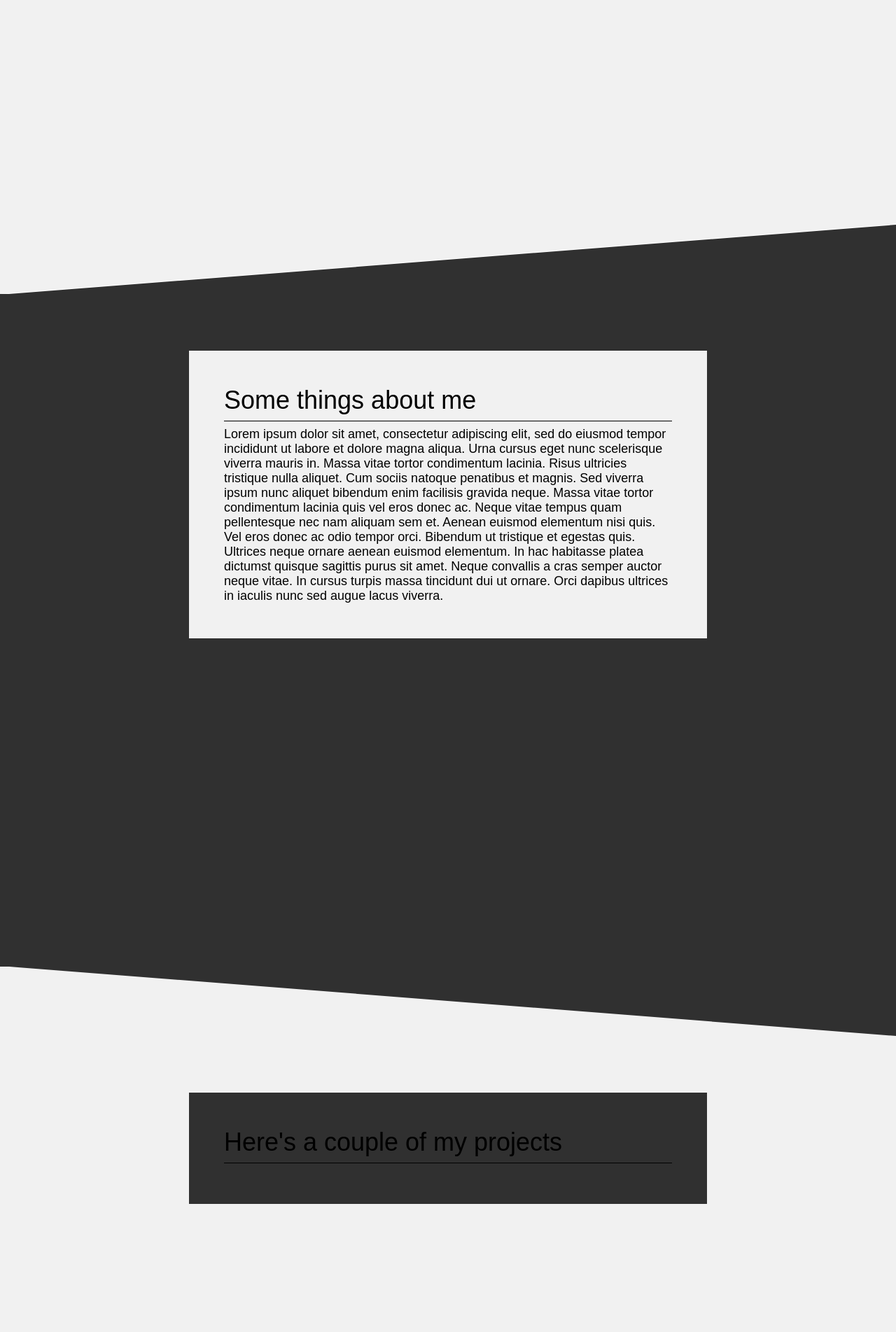
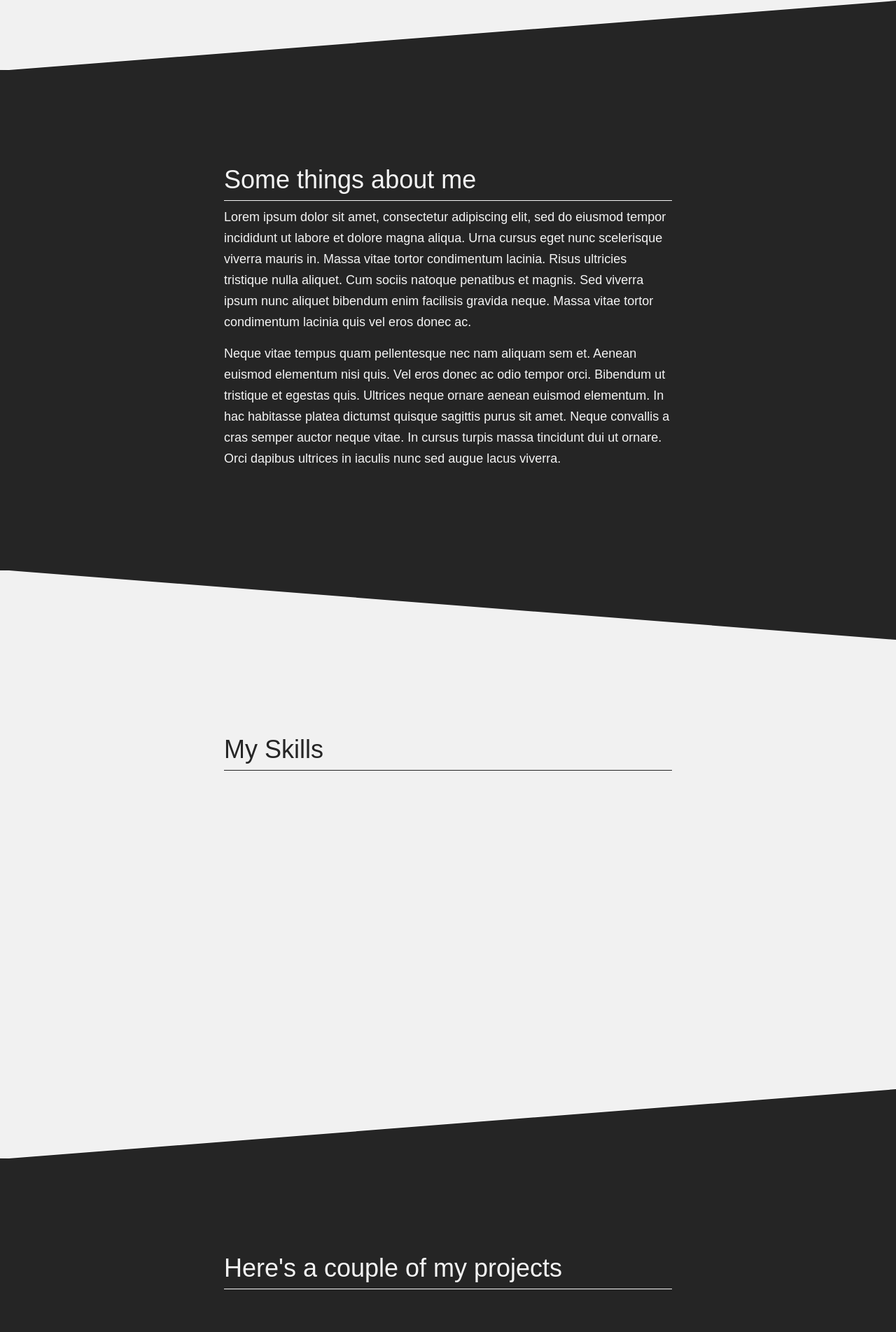
Before and after one commit to erichan42/Portfolio, a website: page index.html in a window 1280 px wide. Shown: the part 640-2543 px from the top of the page at 70% size. Drawn offline with Linux system fonts and the light colour scheme.

Commit message:
added skills tab

```diff
--- a/index.html
+++ b/index.html
@@ -22,13 +22,16 @@
 				<a href="#about">
 					<li>About Me</li>
 				</a>
+				<a href="#skills">
+					<li>Skills</li>
+				</a>
 				<a href="#projects">
 					<li>Projects</li>
 				</a>
 			</ul>
 		</div>
 		<div class="main">
-			<h1 class="noselect">I'm Eric.</br>
+			<h1 class="noselect">Hi, I'm Eric.</br>
 				I code.</h1>
 			<div class="button-container noselect">
 				<div id="button-start" function="onClick()">
@@ -37,17 +40,51 @@
 			</div>
 		</div>
 	</div>
-	<div class="fill-gray"></div><div class="forward-slash"></div><div class="gray-block"></div>
+	<div class="fill-gray"></div>
+	<div class="forward-slash"></div>
+	<div class="gray-block"></div>
 	<div class="about outer" id="about">
 		<div class="container">
-			<h3>Some things about me</h3><hr>
-			<p>Lorem ipsum dolor sit amet, consectetur adipiscing elit, sed do eiusmod tempor incididunt ut labore et dolore magna aliqua. Urna cursus eget nunc scelerisque viverra mauris in. Massa vitae tortor condimentum lacinia. Risus ultricies tristique nulla aliquet. Cum sociis natoque penatibus et magnis. Sed viverra ipsum nunc aliquet bibendum enim facilisis gravida neque. Massa vitae tortor condimentum lacinia quis vel eros donec ac. Neque vitae tempus quam pellentesque nec nam aliquam sem et. Aenean euismod elementum nisi quis. Vel eros donec ac odio tempor orci. Bibendum ut tristique et egestas quis. Ultrices neque ornare aenean euismod elementum. In hac habitasse platea dictumst quisque sagittis purus sit amet. Neque convallis a cras semper auctor neque vitae. In cursus turpis massa tincidunt dui ut ornare. Orci dapibus ultrices in iaculis nunc sed augue lacus viverra.</p>
+			<h3 class="title-light">Some things about me</h3>
+			<hr class="line-light">
+			<p class="light">Lorem ipsum dolor sit amet, consectetur adipiscing elit, sed do eiusmod tempor incididunt
+				ut labore et dolore magna aliqua. Urna cursus eget nunc scelerisque viverra mauris in. Massa vitae
+				tortor condimentum lacinia. Risus ultricies tristique nulla aliquet. Cum sociis natoque penatibus et
+				magnis. Sed viverra ipsum nunc aliquet bibendum enim facilisis gravida neque. Massa vitae tortor
+				condimentum lacinia quis vel eros donec ac.</p>
+			<p class="light">Neque vitae tempus quam pellentesque nec nam aliquam sem et. Aenean euismod elementum nisi
+				quis. Vel eros donec ac odio tempor orci. Bibendum ut tristique et egestas quis. Ultrices neque ornare
+				aenean euismod elementum. In hac habitasse platea dictumst quisque sagittis purus sit amet. Neque
+				convallis a cras semper auctor neque vitae. In cursus turpis massa tincidunt dui ut ornare. Orci dapibus
+				ultrices in iaculis nunc sed augue lacus viverra.</p>
 		</div>
 	</div>
 	<div class="fill-white"></div><div class="back-slash"></div><div class="white-block"></div>
+	<div class="skills outer" id="skills">
+		<div class="container">
+			<h3 class="title-dark">My Skills</h3>
+			<hr class="line-dark">
+			<div class="inner-container skill-container">
+				<div class="flexbox skill-flexbox">
+
+				</div>
+			</div>
+		</div>
+	</div>
+	<div class="fill-gray"></div><div class="forward-slash"></div><div class="gray-block"></div>
 	<div class="projects outer" id="projects">
 		<div class="container-gray">
-			<h3>Here's a couple of my projects</h3><hr>
+			<h3 class="title-light">Here's a couple of my projects</h3>
+			<hr class="line-light">
+			<div class="inner-container project-container">
+				<div class="flexbox project-flexbox">
+
+				</div>
+				<div class="project-info" id="info">
+
+				</div>
+			</div>
+		</div>
 	</div>
 
 	<!-- JavaScript -->
--- a/styles/style.css
+++ b/styles/style.css
@@ -4,12 +4,11 @@ html, body {
 }
 
 .outer {
-    min-height: 120%;
+    min-height: 80%;
     overflow: hidden;
 }
 
 div.container {
-    background-color: #F1F1F1;
     padding: 50px;
     margin: auto;
     min-width: 33%;
@@ -19,7 +18,6 @@ div.container {
 }
 
 div.container-gray {
-    background-color: #303030;
     padding: 50px;
     margin: auto;
     min-width: 33%;
@@ -29,7 +27,7 @@ div.container-gray {
 }
 
 .navbar {
-    background-color: #151515;
+    background-color: #252525;
     position: block;
     padding: 0;
     margin: 0;
@@ -73,7 +71,7 @@ a {
 .main>h1 {
     text-align: center;
     font: normal bold 50px Arial;
-    color: #303030;
+    color: #252525;
     margin-bottom: 75px;
 }
 
@@ -82,11 +80,11 @@ a {
     margin: auto;
     width: 280px;
     height: 80px;
-    background-color: #404040;
+    background-color: #252525;
 }
 
 .button-container :hover {
-    background-color: #000000;
+    background-color: #303030;
     cursor: pointer;
     transition: 0.03s;
 }
@@ -114,7 +112,7 @@ a {
 }
 
 #button-start>h2 :hover {
-    color:#F4F4F4;
+    color:#EFEFEF;
 }
 
 #button-start>h2 :active {
@@ -126,11 +124,15 @@ a {
 }
 
 .about {
-    background-color: #303030;
+    background-color: #252525;
+}
+
+.skills {
+    background-color:#F1F1F1;
 }
 
 .projects {
-    background-color:#F1F1F1;
+    background-color:#252525;
     min-height:100%;
 }
 
@@ -143,7 +145,7 @@ a {
 }
 
 .fill-gray {
-    background:#303030;
+    background:#252525;
     margin-top:1px;
     width: 100%;
     height: 100px;
@@ -154,12 +156,12 @@ a {
 .gray-block {
     width:100%;
     height:1px;
-    background:#303030;
+    background:#252525;
 }
 
 .back-slash {
     z-index: 1;
-    background:#303030;
+    background:#252525;
     margin-top:-1px;
     width: 100%;
     height: 100px;
@@ -173,7 +175,7 @@ a {
 }
 
 .fill-white {
-    background:#f1f1f1;;
+    background:#f1f1f1;
     margin-top:1px;
     width: 100%;
     height: 100px;
@@ -182,13 +184,33 @@ a {
 
 h3 {
     font: 36px Arial;
+    margin:5px 0 5px 0;
+}
+
+.title-dark {
+    color:#252525;
+}
+
+.title-light {
+    color:#F4F4F4;
 }
 
 p {
     font: 18px Arial;
+    line-height: 30px;
+    margin-bottom:15px;
 }
 
-hr {
+p.light {
+    color:#F4F4F4;
+}
+
+hr.line-dark {
     border: 0;
-    border-top:1px solid black;
+    border-top:1px solid #252525;
 }
+
+hr.line-light {
+    border: 0;
+    border-top:1px solid #F4F4F4;
+}
```
